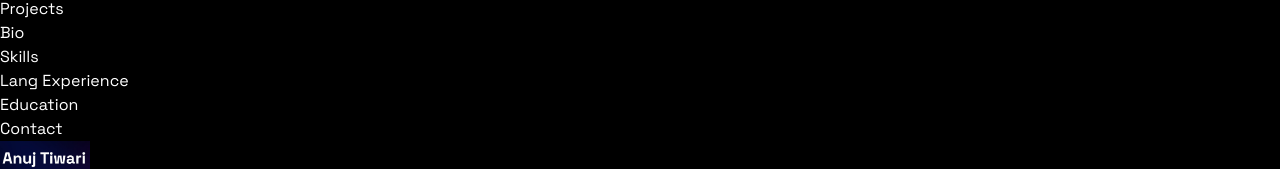
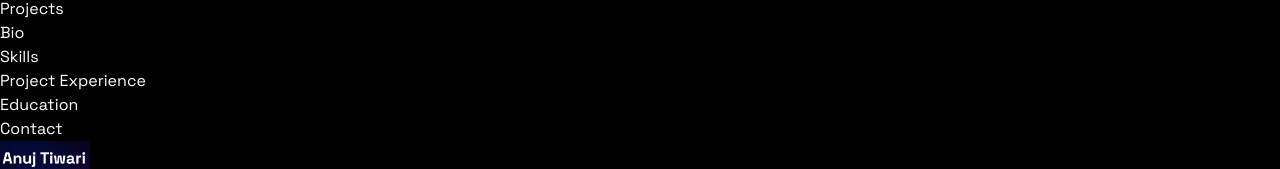
Before and after one commit to Anuj-Tiwari-coder/Portfolio, a React (Vite) app: page / in a window 1280 px wide. Shown: the part 726-895 px from the top of the page. Built offline with nearby package versions, Linux system fonts and the light colour scheme; a web font is replaced by a local one.

Commit message:
index.jsx

```diff
--- a/src/constants/index.jsx
+++ b/src/constants/index.jsx
@@ -26,7 +26,7 @@ export const NAVIGATION_LINKS = [
   { label: "Projects", href: "#projects" },
   { label: "Bio", href: "#bio" },
   { label: "Skills", href: "#skills" },
-  { label: "Lang Experience", href: "#work" },
+  { label: "Project Experience", href: "#work" },
   { label: "Education", href: "#education" },
   { label: "Contact", href: "#contact" },
 ];
```
